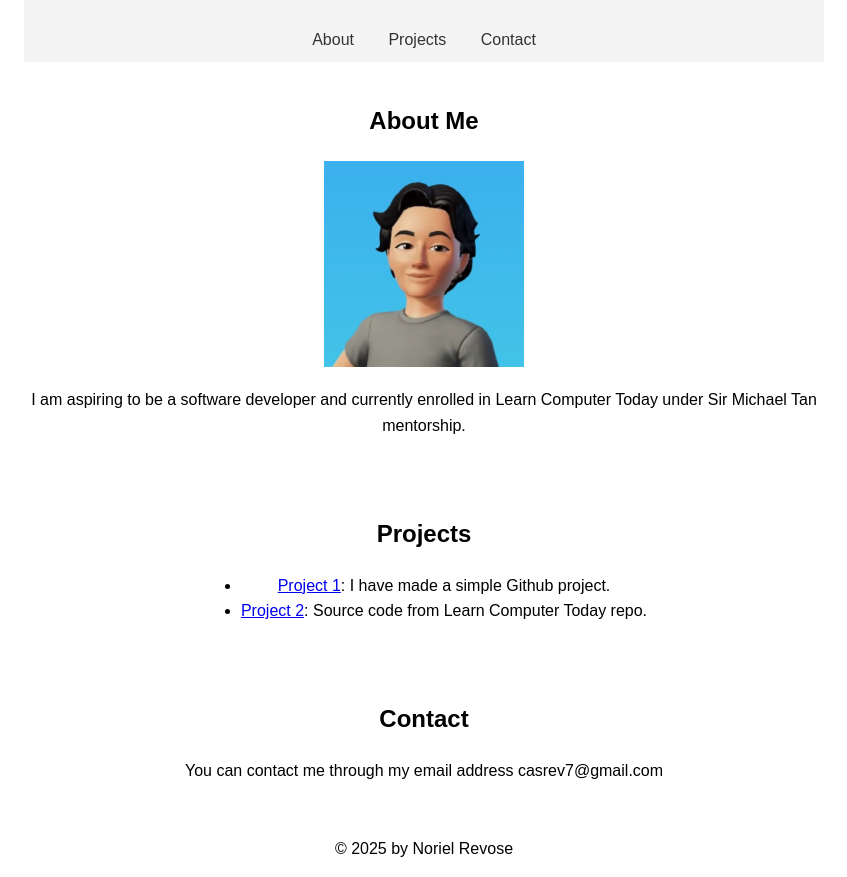
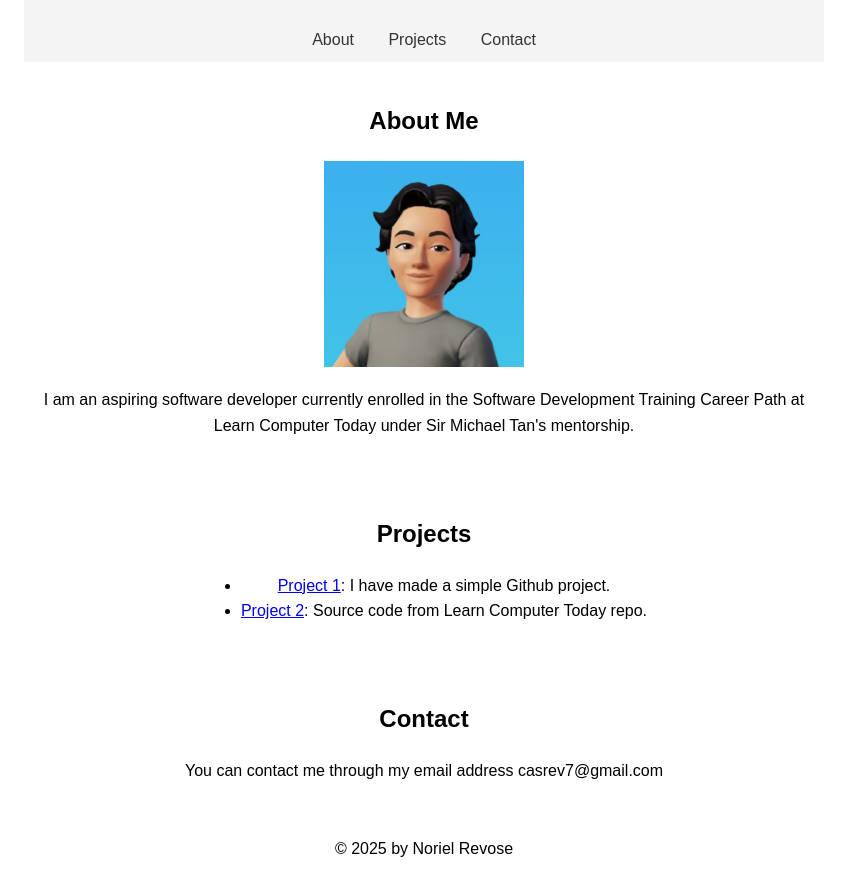
Before and after one commit to Casrev/LCT2025-activity1, a plain HTML site: page index.html in a window 1280 px wide. Shown: the whole page, without its empty margins (216-1063 px from the left). Drawn offline with Linux system fonts and the light colour scheme.

Commit message:
Update index.html
change word sentences

```diff
--- a/index.html
+++ b/index.html
@@ -66,7 +66,7 @@
             <h2>About Me</h2>
             <img src="profile image.png" alt="My Profile Picture" class="profile-pic">
             <p>
-               I am aspiring to be a software developer and currently enrolled in Learn Computer Today under Sir Michael Tan mentorship.
+                I am an aspiring software developer currently enrolled in the Software Development Training Career Path at Learn Computer Today under Sir Michael Tan's mentorship.
             </p>
         </section>
 
```
